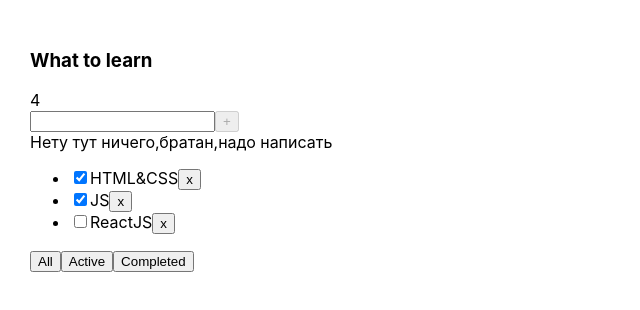
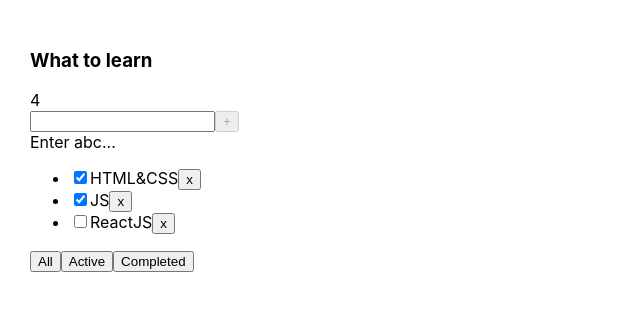
Before and after one commit to trifonova-dev/todolist-03_SecondRound, a React (Vite) app: page / in a window 1280 px wide. Shown: the top 310 px of the page, without its empty margins (0-640 px from the left). Built offline with nearby package versions, Linux system fonts and the light colour scheme.

Commit message:
twelve times train

```diff
--- a/src/App.tsx
+++ b/src/App.tsx
@@ -1,9 +1,8 @@
 import './App.css'
-import {useState} from 'react'
+import {useRef, useState} from 'react'
 import {TodolistItem} from './TodolistItem'
 import {getFilteredTasks} from "./getFilteredTasks.ts";
 import {v1} from "uuid";
-import * as React from "react";
 
 export type Task = {
     id: string
@@ -15,7 +14,7 @@ export type FilterValues = 'all' | 'active' | 'completed'
 
 export const App = () => {
     const [filter, setFilter] = useState<FilterValues>('all')
-    const taskCounter = React.useRef(4)
+    const tasksCounter = useRef(4)
 
     const [tasks, setTasks] = useState<Task[]>([
         {id: v1(), title: 'HTML&CSS', isDone: true},
@@ -40,11 +39,11 @@ export const App = () => {
         const newTask: Task = {
             id: v1(),
             title: title,
-            isDone: false,
+            isDone: true,
         }
-        const newTasksState = [newTask, ...tasks]
-        setTasks(newTasksState)
-        taskCounter.current = taskCounter.current + 1
+        const nextTasksState = [newTask, ...tasks]
+        setTasks(nextTasksState)
+        tasksCounter.current = tasksCounter.current + 1
     }
 
     return (
@@ -54,7 +53,7 @@ export const App = () => {
                           deleteTask={deleteTask}
                           changeFilter={changeFilter}
                           createTask={createTask}
-                          count={taskCounter.current}
+                          count={tasksCounter.current}
             />
         </div>
     )
--- a/src/TodolistItem.tsx
+++ b/src/TodolistItem.tsx
@@ -13,49 +13,44 @@ type Props = {
 
 export const TodolistItem = ({
                                  title,
-                                 count,
                                  tasks,
                                  deleteTask,
                                  changeFilter,
                                  createTask,
+                                 count,
                              }: Props) => {
-    const [inputTask, setInputTask] = useState("")
-    // alert(inputTask)
+    const [inputTasks, setInputTasks] = useState("")
+    // alert(inputTasks)
     const createTaskHandler = () => {
-        createTask(inputTask)
-        setInputTask("")
+        createTask(inputTasks)
+        setInputTasks("")
     }
-
-    const isEmpty = inputTask.length === 0
-    const isTooLong = inputTask.length >= 15
+    const isEmpty = inputTasks.length === 0
+    const isTooLong = inputTasks.length > 15
     const isDisabled = isEmpty || isTooLong
-
     return (
         <div>
             <h3>{title}</h3>
             <span>{count}</span>
             <div>
                 <input
-                    value={inputTask}
-                    onChange={(e) => setInputTask(e.currentTarget.value)}
+                    value={inputTasks}
+                    onChange={(e) => setInputTasks(e.currentTarget.value)}
                     onKeyDown={(e) => {
                         if (e.key === "Enter") {
                             createTaskHandler()
                         }
-                    }}/>
+                    }}
+                />
                 <Button
                     title={'+'}
+                    onClick={createTaskHandler}
                     disabled={isDisabled}
-                    onClick={createTaskHandler}/>
-                {isEmpty &&
-                    <div>Нету тут ничего,братан,надо написать</div>
-                }
-                {isTooLong &&
-                    <div style={{color: "red"}}>Ну это ты лишка написал,братан, надо сократить</div>
-                }
+                />
+                {isEmpty && <div>Enter abc...</div>}
+                {isTooLong && <div style={{color: "red"}}>Too long</div>}
             </div>
-            {
-                tasks.length === 0 ? (
+            {tasks.length === 0 ? (
                 <p>Тасок нет</p>
             ) : (
                 <ul>
@@ -69,8 +64,7 @@ export const TodolistItem = ({
                         )
                     })}
                 </ul>
-                )
-            }
+            )}
             <div>
                 <Button title={'All'} onClick={() => changeFilter('all')}/>
                 <Button title={'Active'} onClick={() => changeFilter('active')}/>
```
Lines whose indentation alone changed are shown as unchanged.
